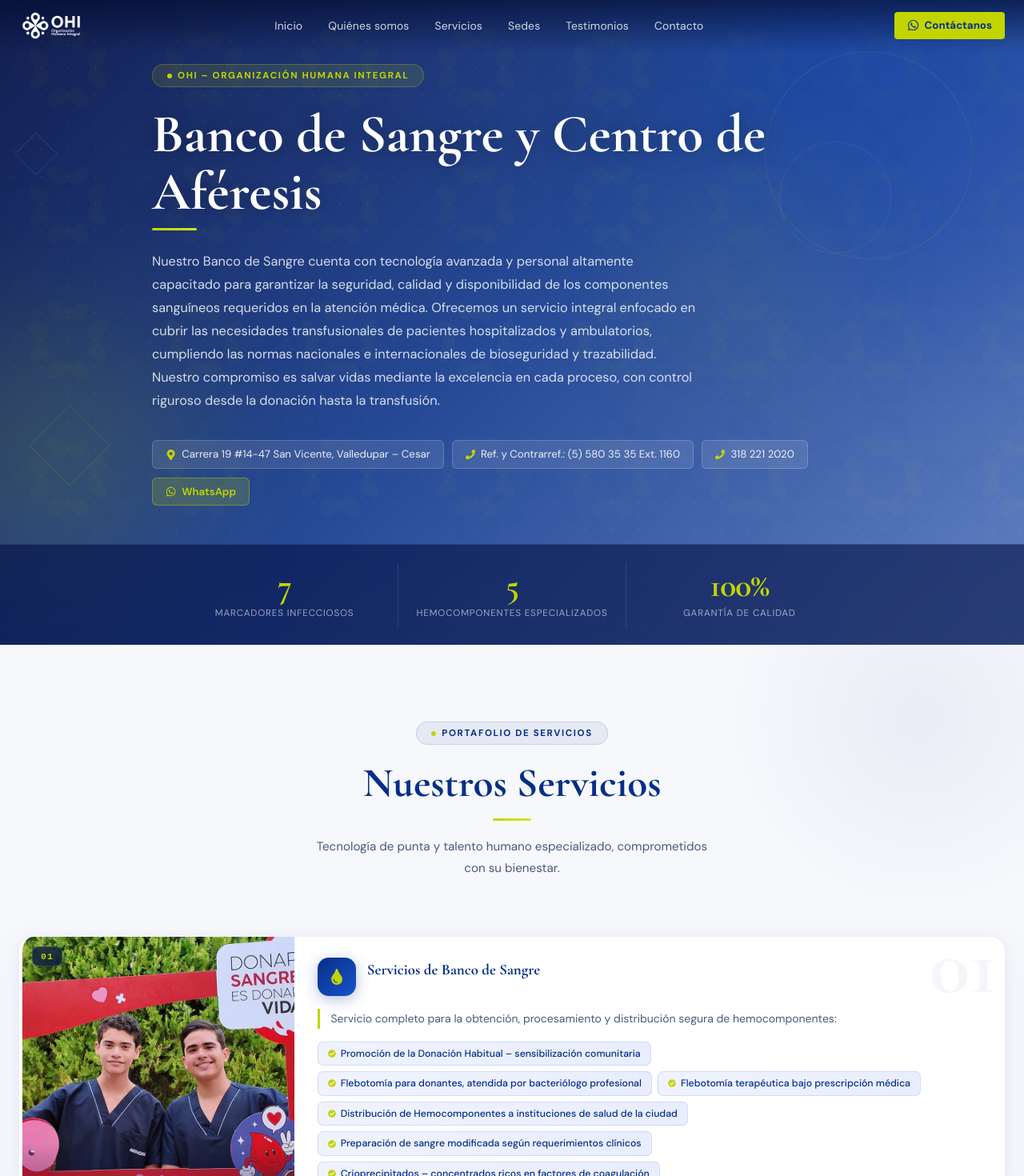
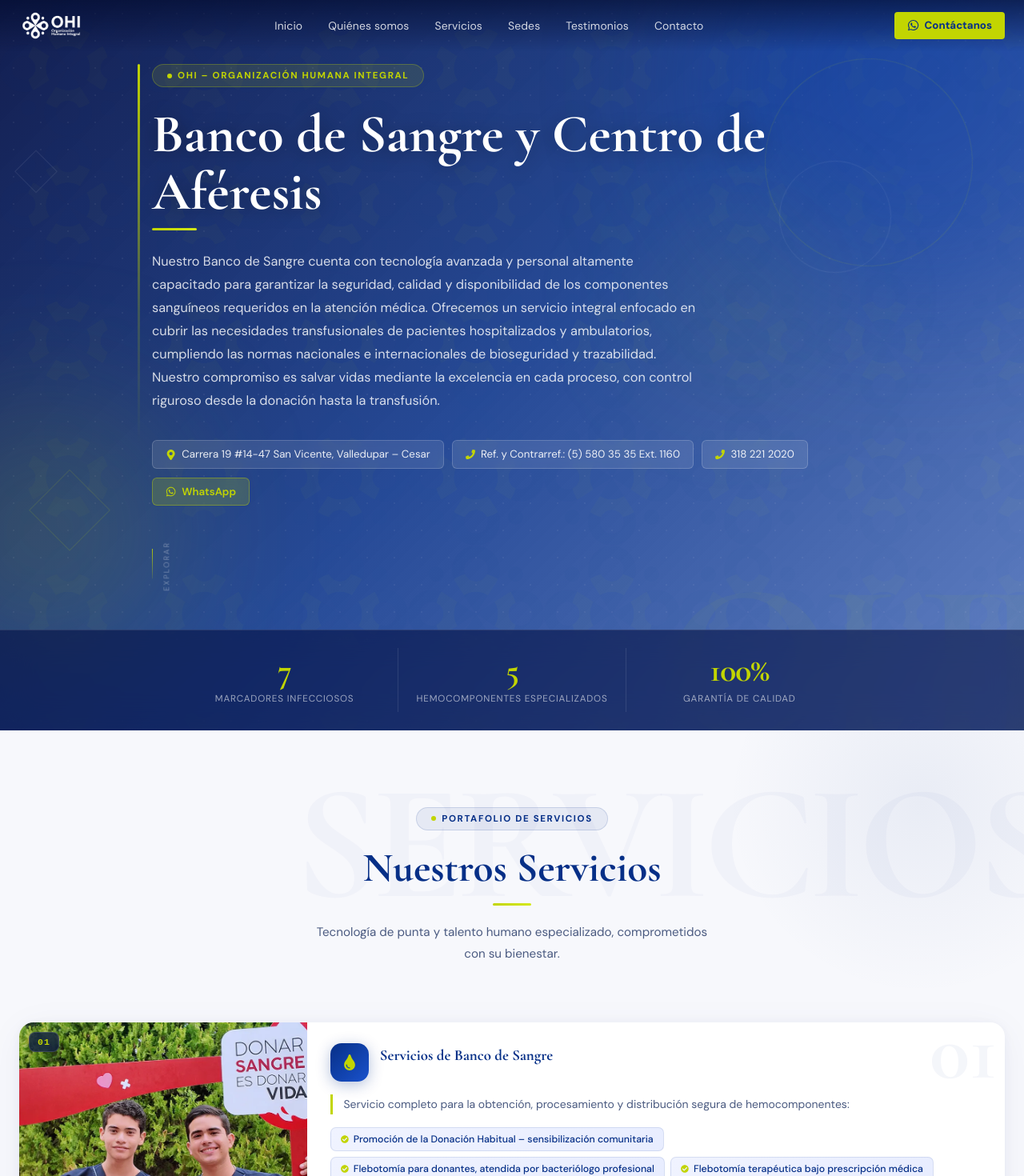
Before and after one commit to Gsus07/ohipage, a Next.js app: page /sedes/banco-de-sangre in a window 1280 px wide. Shown: the top 1470 px of the page at 80% size. Built offline with nearby package versions, Linux system fonts and the light colour scheme.

Commit message:
Refactor service card styles and animations for improved responsiveness and visual appeal; add decorative background text and scroll indicator for enhanced UI experience

```diff
--- a/app/sedes/[slug]/page.jsx
+++ b/app/sedes/[slug]/page.jsx
@@ -566,23 +566,27 @@
         ul { list-style: none; }
         /* Hero elements start hidden — GSAP animates them in */
         .hero-badge, .hero-title, .hero-desc, .hero-chip, .hero-stat { opacity: 0; }
-        /* Card layout: stacked on mobile, horizontal on tablet+ */
-        .service-card { display: flex; flex-direction: column; transition: box-shadow 0.45s ease, border-color 0.35s ease; border-left: 4px solid transparent; will-change: transform, opacity; }
-        .service-card:hover { transform: translateY(-5px); box-shadow: 0 28px 80px rgba(6,47,135,0.16) !important; border-left-color: #C2D501; }
+        /* Card layout: stacked on mobile, editorial horizontal on tablet+ */
+        .service-card { display: flex; flex-direction: column; transition: transform 0.4s cubic-bezier(0.16,1,0.3,1), box-shadow 0.4s ease; will-change: transform, opacity; }
+        .service-card:hover { transform: translateY(-4px); box-shadow: 0 24px 80px rgba(6,47,135,0.14), 0 4px 0 0 #C2D501 !important; }
         .card-img-wrap { position: relative; width: 100%; aspect-ratio: 16/10; overflow: hidden; flex-shrink: 0; background: linear-gradient(145deg,#062F87,#1347bf); }
-        .card-img { width: 100%; height: 100%; object-fit: cover; display: block; transition: transform 0.85s ease; }
-        .service-card:hover .card-img { transform: scale(1.06); }
+        .card-img { width: 100%; height: 100%; object-fit: cover; display: block; transition: transform 0.9s cubic-bezier(0.16,1,0.3,1); }
+        .service-card:hover .card-img { transform: scale(1.07); }
         .card-body { flex: 1; min-width: 0; position: relative; overflow: hidden; }
         .card-num { position: absolute; top: -1rem; right: 0.6rem; font-family: 'Cormorant Garamond', serif; font-size: 6.5rem; font-weight: 700; line-height: 1; color: rgba(6,47,135,0.042); pointer-events: none; user-select: none; }
-        /* Horizontal layout on tablet+ */
+        .icon-wrap { transition: background 0.35s ease, color 0.35s ease, box-shadow 0.35s ease !important; }
+        .service-card:hover .icon-wrap { background: linear-gradient(135deg, #C2D501 0%, #d4e818 100%) !important; color: #040f44 !important; box-shadow: 0 6px 22px rgba(194,213,1,0.4) !important; }
+        /* Horizontal & alternating editorial layout on tablet+ */
         @media (min-width: 580px) {
           .service-card { flex-direction: row; align-items: stretch; }
-          .card-img-wrap { width: 44%; max-width: 340px; aspect-ratio: auto; min-height: 250px; }
+          .card-img-wrap { width: 44%; max-width: 360px; aspect-ratio: auto; min-height: 260px; }
+          .service-card:nth-child(even) { flex-direction: row-reverse; }
         }
-        /* 2-col grid on large screens */
-        @media (min-width: 1100px) { .grid-services { grid-template-columns: repeat(2, 1fr); } }
         /* Stats strip dividers */
         .stat-item:not(:last-child) { border-right: 1px solid rgba(255,255,255,0.1); }
+        /* Scroll animate line */
+        @keyframes scrollLine { 0%,100%{opacity:0.3;transform:scaleY(0.25)} 55%{opacity:1;transform:scaleY(1)} }
+        .scroll-line { display:block; width:1px; height:44px; background:linear-gradient(to bottom,#C2D501,rgba(194,213,1,0.15)); animation:scrollLine 2.2s ease-in-out infinite; transform-origin:top; }
 
         /* Logo tile background */
         .logo-tile { position: absolute; inset: 0; background-image: url('/LOGOS/LOGO.PNG'); background-size: 170px; background-repeat: repeat; opacity: 0.024; pointer-events: none; }
@@ -686,6 +690,14 @@
           width: 38, height: 38, border: "1px solid rgba(255,255,255,0.08)",
           transform: "rotate(45deg)", pointerEvents: "none",
         }} />
+        {/* Large decorative background text */}
+        <div style={{
+          position: "absolute", bottom: "-4%", right: "-2%",
+          fontFamily: "'Cormorant Garamond', serif", fontWeight: 700,
+          fontSize: "clamp(9rem,22vw,20rem)", lineHeight: 0.85,
+          color: "rgba(194,213,1,0.038)", pointerEvents: "none",
+          userSelect: "none", whiteSpace: "nowrap", letterSpacing: "-0.06em",
+        }}>OHI</div>
 
         {/* Content */}
         <div style={{
@@ -693,7 +705,13 @@
           display: "flex", alignItems: "center",
           padding: "5rem 1.5rem 3rem",
         }}>
-          <div style={{ maxWidth: 900, margin: "0 auto", width: "100%" }}>
+          <div style={{ maxWidth: 900, margin: "0 auto", width: "100%", position: "relative" }}>
+            {/* Left accent line */}
+            <div style={{
+              position: "absolute", left: -18, top: 0, bottom: "28%",
+              width: 3, borderRadius: 2,
+              background: "linear-gradient(to bottom, #C2D501, rgba(194,213,1,0.22) 65%, transparent 100%)",
+            }} />
             <div className="hero-badge epill-dark" style={{ marginBottom: "1.4rem" }}>
               OHI – Organización Humana Integral
             </div>
@@ -758,6 +776,16 @@
                 WhatsApp
               </a>
             </div>
+
+            {/* Scroll explore indicator */}
+            <div style={{ marginTop: "2.8rem", display: "flex", alignItems: "center", gap: 10 }}>
+              <div className="scroll-line" />
+              <span style={{
+                color: "rgba(255,255,255,0.35)", fontSize: "0.6rem",
+                letterSpacing: "0.2em", textTransform: "uppercase",
+                writingMode: "vertical-rl", transform: "rotate(180deg)",
+              }}>Explorar</span>
+            </div>
           </div>
         </div>
 
@@ -806,6 +834,14 @@
           width: 420, height: 420, borderRadius: "50%",
           background: "radial-gradient(circle, rgba(194,213,1,0.08) 0%, transparent 68%)",
         }} />
+        {/* Large background decorative text */}
+        <div style={{
+          position: "absolute", top: "2%", right: "-3%",
+          fontFamily: "'Cormorant Garamond', serif", fontWeight: 700,
+          fontSize: "clamp(7rem,16vw,14rem)", lineHeight: 1,
+          color: "rgba(6,47,135,0.028)", pointerEvents: "none",
+          userSelect: "none", whiteSpace: "nowrap", letterSpacing: "-0.04em",
+        }}>SERVICIOS</div>
 
         <div style={{ maxWidth: 1260, margin: "0 auto", position: "relative" }}>
           {/* Section header */}
@@ -878,7 +914,7 @@
 
                     {/* Icon + title */}
                     <div style={{ display: "flex", alignItems: "flex-start", gap: 14 }}>
-                      <div style={{
+                      <div className="icon-wrap" style={{
                         width: 48, height: 48, borderRadius: 14, flexShrink: 0,
                         background: "linear-gradient(135deg, #062F87 0%, #1A52CC 100%)",
                         boxShadow: "0 4px 18px rgba(6,47,135,0.3)",
@@ -948,6 +984,14 @@
           width: 240, height: 240, borderRadius: "50%",
           border: "1px solid rgba(255,255,255,0.05)", pointerEvents: "none",
         }} />
+        {/* Large decorative background text */}
+        <div style={{
+          position: "absolute", bottom: "-6%", left: "-1%",
+          fontFamily: "'Cormorant Garamond', serif", fontWeight: 700,
+          fontSize: "clamp(6rem,14vw,12rem)", lineHeight: 1,
+          color: "rgba(255,255,255,0.025)", pointerEvents: "none",
+          userSelect: "none", whiteSpace: "nowrap", letterSpacing: "-0.04em",
+        }}>CONTACTO</div>
 
         <div className="contact-content" style={{
           maxWidth: 900, margin: "0 auto",
```
